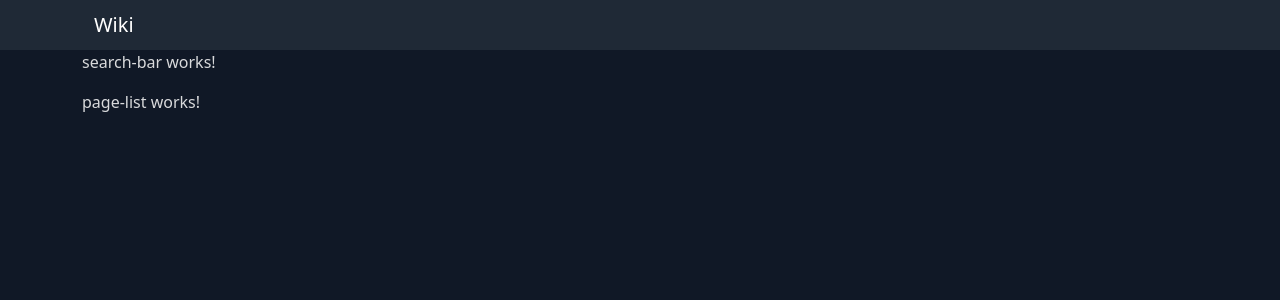
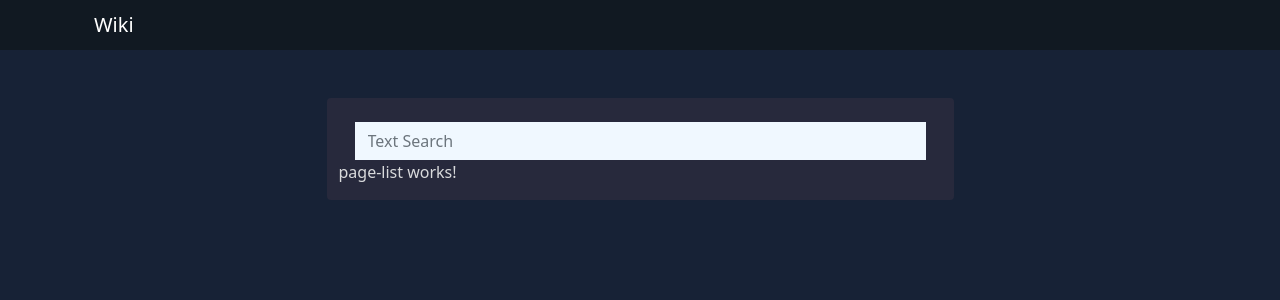
Before and after one commit to luc-dev10/angular-wiki-app, an Angular app: page / in a window 1280 px wide. Shown: the top 300 px of the page. Built offline with nearby package versions, Linux system fonts and the light colour scheme.

Commit message:
add styling for search bar

```diff
--- a/src/app/app.component.html
+++ b/src/app/app.component.html
@@ -1 +1,4 @@
-<div><app-nav-bar></app-nav-bar> <app-wiki></app-wiki></div>
+<div>
+  <app-nav-bar></app-nav-bar>
+  <app-wiki></app-wiki>
+</div>
--- a/src/app/wiki/search-bar/search-bar.component.css
+++ b/src/app/wiki/search-bar/search-bar.component.css
@@ -0,0 +1,13 @@
+input {
+  background-color: #f0f8ff !important;
+  border: 1px solid #f0f8ff;
+  border-radius: 0px;
+  color: black !important;
+}
+
+button {
+  border: 1px solid #5a5d8c;
+  color: white;
+  border-radius: 0px;
+  background-color: #000033 !important;
+}
--- a/src/app/wiki/search-bar/search-bar.component.html
+++ b/src/app/wiki/search-bar/search-bar.component.html
@@ -1 +1,14 @@
-<p>search-bar works!</p>
+<form class="pt-4 mx-3">
+  <div class="d-flex align-items-baseline">
+    <div class="col-12">
+      <div>
+        <input
+          type="text"
+          id="textValue"
+          class="form-control"
+          placeholder="Text Search"
+        />
+      </div>
+    </div>
+  </div>
+</form>
--- a/src/app/wiki/wiki.component.css
+++ b/src/app/wiki/wiki.component.css
@@ -0,0 +1,13 @@
+.bg-dark-blue {
+  background: #27293c;
+}
+
+.wiki-app {
+  max-width: 55%;
+}
+
+@media (max-width: 1200px) {
+  .wiki-app {
+    max-width: 90%;
+  }
+}
--- a/src/app/wiki/wiki.component.html
+++ b/src/app/wiki/wiki.component.html
@@ -1,4 +1,8 @@
 <div class="container">
-  <app-search-bar></app-search-bar>
-  <app-page-list></app-page-list>
+  <div class="row justify-content-center">
+    <div class="col-12 wiki-app bg-dark-blue mt-5 rounded">
+      <app-search-bar></app-search-bar>
+      <app-page-list></app-page-list>
+    </div>
+  </div>
 </div>
--- a/src/styles.css
+++ b/src/styles.css
@@ -2,12 +2,12 @@
 @import "bootstrap/dist/css/bootstrap.min.css";
 
 body {
-  background-color: #101826;
+  background-color: #172236;
   color: #d9dadc;
 }
 
 .bg-dark-grey {
-  background-color: #1f2936;
+  background-color: #111922;
 }
 
 .text-light-grey {
```
